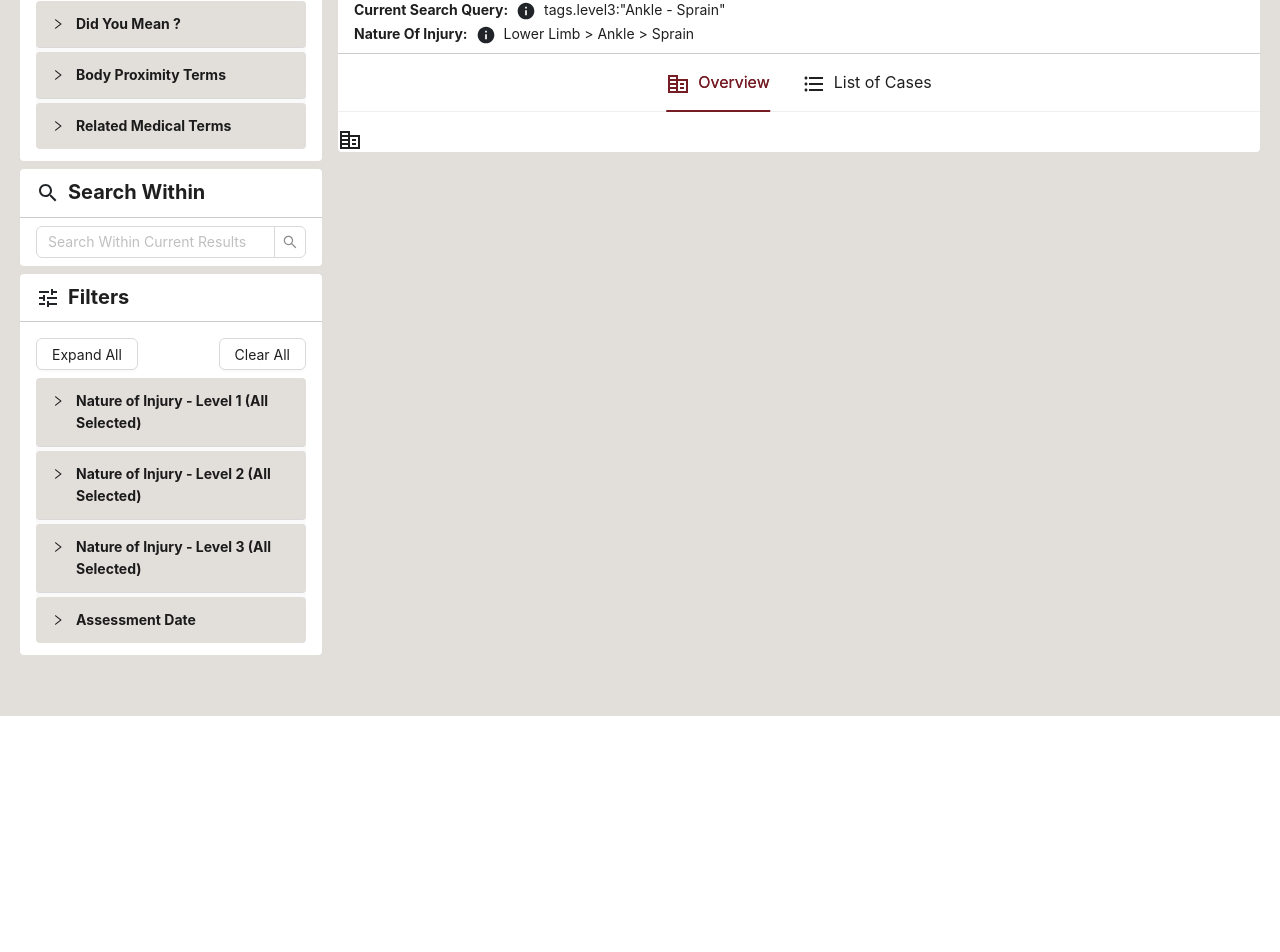
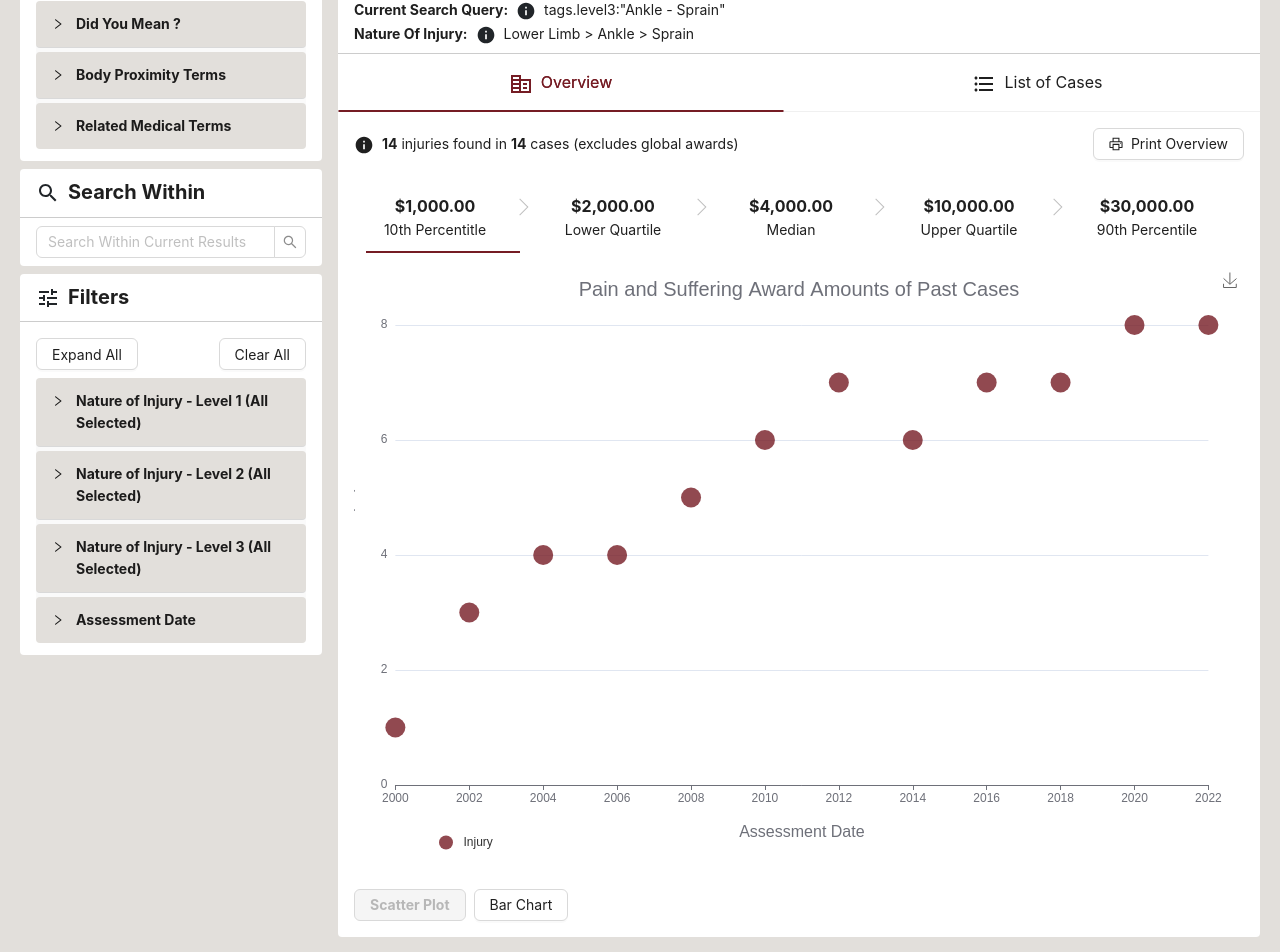
Before and after one commit to duky3k/searchEngine, a React (Create React App) app: page /result-details/1 in a window 1280 px wide. Shown: the part 226-1178 px from the top of the page. Before the commit the page ends 942 px from the top, so only its background shows below. Built offline with nearby package versions, Linux system fonts and the light colour scheme.

Commit message:
Update done UI for Overview tab

```diff
--- a/src/components/body/SearchResult/MainResults/MainResultCpn.css
+++ b/src/components/body/SearchResult/MainResults/MainResultCpn.css
@@ -37,3 +37,19 @@
     font-weight: bold !important;
     margin-right: 8px;
 }
+
+.ant-tabs-nav {
+    width: 100% !important;
+  }
+
+  .ant-tabs-tab {
+    display: block; /* centers text inside tabs */
+    flex: 1;
+    text-align: center;
+    justify-content: center;
+  }
+
+  .ant-tabs-nav > div:nth-of-type(1) {
+    display: unset !important;
+    width: 100% !important;
+  }
--- /dev/null
+++ b/src/components/body/SearchResult/MainResults/OverviewTab/OverviewTab.css
@@ -0,0 +1,39 @@
+.overview-tab-container {
+  padding: 0 16px 16px;
+  display: flex;
+  flex-direction: column;
+}
+
+.overview-tab-title {
+  display: flex;
+  align-items: center;
+  justify-content: space-between;
+}
+
+.overview-tab-print-btn {
+  display: flex;
+  align-items: center;
+  justify-content: center;
+}
+
+.overview-tab-chart-container {
+  display: flex;
+  align-items: center;
+  justify-content: center;
+  margin: 12px 0 24px;
+}
+
+.ant-steps-icon-dot {
+  display: none;
+}
+
+.ant-steps-item {
+  margin: 0 12px;
+  border-radius: 4px;
+}
+.ant-steps-item-active {
+  color: #751c24
+}
+.ant-steps-item-title {
+  font-weight: bold;
+}
--- /dev/null
+++ b/src/components/body/SearchResult/MainResults/OverviewTab/TimeLineHorizontal.jsx
@@ -0,0 +1,50 @@
+import { Steps } from 'antd';
+import { useState } from 'react';
+
+const TimeLineHorizontal = () => {
+  const [current, setCurrent] = useState(0);
+  const onChange = (value) => {
+    console.log('onChange:', value);
+    setCurrent(value);
+  };
+  return (
+    <>
+      <Steps
+        progressDot
+        type="navigation"
+        current={current}
+        onChange={onChange}
+        className="site-navigation-steps"
+        items={[
+          {
+            title: '$1,000.00',
+            status: 'process',
+            description: '10th Percentitle',
+            icon: 'asbasbd'
+          },
+          {
+            title: '$2,000.00',
+            status: 'process',
+            description: 'Lower Quartile',
+          },
+          {
+            title: '$4,000.00',
+            status: 'process',
+            description: 'Median',
+          },
+          {
+            title: '$10,000.00',
+            status: 'process',
+            description: 'Upper Quartile',
+          },
+          {
+            title: '$30,000.00',
+            status: 'process',
+            description: '90th Percentile',
+          },
+        ]}
+      />
+    </>
+  );
+};
+export default TimeLineHorizontal;
--- /dev/null
+++ b/src/components/body/SearchResult/MainResults/OverviewTab/index.jsx
@@ -0,0 +1,160 @@
+import React, { useMemo, useState } from 'react'
+import './OverviewTab.css'
+import { Button, Typography } from 'antd'
+import InfoIcon from '@mui/icons-material/Info';
+import { PrinterOutlined } from '@ant-design/icons';
+import ReactECharts from 'echarts-for-react';
+import TimeLineHorizontal from './TimeLineHorizontal';
+
+const scatterData = [
+  [0, 1],
+  [1, 3],
+  [2, 4],
+  [3, 4],
+  [4, 5],
+  [5, 6],
+  [6, 7],
+  [7, 6],
+  [8, 7],
+  [9, 7],
+  [10, 8],
+  [11, 8],
+];
+
+const barData = [0, 1, 2, 3, 4, 5, 6, 7, 8, 9, 10, 11];
+
+const yAxis = [2000, 2002, 2004, 2006, 2008, 2010, 2012, 2014, 2016, 2018, 2020, 2022]
+
+const OverviewTab = () => {
+
+  const [chartType, setChartType] = useState('scatter');
+
+  const option = useMemo(() => {
+    return {
+      title: {
+        subtext: "Pain and Suffering Award Amounts of Past Cases",
+        left: "center",
+        subtextStyle: {
+          fontSize: 20
+        }
+      },
+      xAxis: [
+        {
+          type: 'category',
+          name: 'Assessment Date',
+          nameLocation: 'center',
+          nameGap: 40,
+          nameTextStyle: {
+            fontSize: 16
+          },
+          boundaryGap: false,
+          axisTick: {
+            alignWithLabel: true
+          },
+          // prettier-ignore
+          data: yAxis
+        }
+      ],
+      yAxis: {
+        name: 'Award Amount (k$)',
+        type: 'value',
+        nameLocation: 'center',
+        nameGap: 40,
+        nameTextStyle: {
+          fontSize: 16
+        },
+      },
+      grid: {
+        left: '3%',
+        right: '4%',
+        bottom: '10%',
+        containLabel: true,
+      },
+      toolbox: {
+        feature: {
+          saveAsImage: { show: true }
+        }
+      },
+      tooltip: {
+        trigger: 'item',
+        axisPointer: {
+          type: 'cross'
+        }
+      },
+      legend: {
+        left: 80,
+        bottom: 10,
+        type: 'scroll',
+        selected: { detail: false },
+      },
+      series: [
+        {
+          name: 'Injury',
+          symbolSize: 20,
+          data: chartType === 'scatter' ? scatterData : barData,
+          type: chartType,
+          color: '#751c24',
+        }
+      ]
+    };
+  }, [chartType]);
+
+  return (
+    <div
+      className='overview-tab-container'
+    >
+      <div
+        className='overview-tab-title'
+      >
+        <Typography.Text>
+          <InfoIcon sx={{ mr: 1, fontSize: '20px' }} />
+          <b>14</b> injuries found in <b>14</b> cases (excludes global awards)
+        </Typography.Text>
+        <Button
+          className='overview-tab-print-btn'
+        >
+          <PrinterOutlined />
+          Print Overview
+        </Button>
+      </div>
+
+      {/* Time line */}
+      <div>
+        <TimeLineHorizontal />
+      </div>
+
+      {/* React Chart */}
+      <div className='overview-tab-chart-container'>
+        <ReactECharts
+          option={option}
+          style={{ height: '600px', width: '100%' }}
+        />
+      </div>
+
+      {/* Control Box */}
+      <div>
+        <Button
+          onClick={() => setChartType('scatter')}
+          disabled={chartType === 'scatter'}
+          style={{
+            fontWeight: chartType === 'scatter' ? 'bold' : '',
+            marginRight: '8px'
+          }}
+        >
+          Scatter Plot
+        </Button>
+        <Button
+          onClick={() => setChartType('bar')}
+          disabled={chartType === 'bar'}
+          style={{
+            fontWeight: chartType === 'bar' ? 'bold' : '',
+          }}
+        >
+          Bar Chart
+        </Button>
+      </div>
+    </div>
+  )
+}
+
+export default OverviewTab
--- a/src/components/body/SearchResult/MainResults/TableSearchQuery.jsx
+++ b/src/components/body/SearchResult/MainResults/TableSearchQuery.jsx
@@ -2,12 +2,16 @@ import React from 'react'
 import FormatListBulletedIcon from '@mui/icons-material/FormatListBulleted';
 import CorporateFareIcon from '@mui/icons-material/CorporateFare';
 import { Tabs } from 'antd';
+import OverviewTab from './OverviewTab';
+
+const { TabPane } = Tabs;
+
 const data = [
   {
     id: 0,
     icon: CorporateFareIcon,
     name: 'Overview',
-    children: CorporateFareIcon
+    children: OverviewTab
   },
   {
     id: 1,
@@ -25,24 +29,26 @@ const TableSearchQuery = () => {
       className='table-search-query-container'
     >
       <Tabs
-        defaultActiveKey="1"
+        defaultActiveKey="0"
         centered
         size='large'
-        items={data.map((value) => {
-          return {
-            label: (
-              <span>
-                <value.icon sx={{
-                  mr: 1
-                }}/>
-                {value.name}
-              </span>
-            ),
-            key: value.id,
-            children: <value.children/>,
-          };
-        })}
-      />
+      >
+        {
+          data.map((value) => {
+            return (
+              <TabPane tab={
+                <span>
+                  <value.icon sx={{ mr: 1 }} />
+                  {value.name}
+                </span>
+              } key={value.id}
+              >
+                <value.children />
+              </TabPane>
+            )
+          })
+        }
+      </Tabs>
     </div>
   )
 }
```
